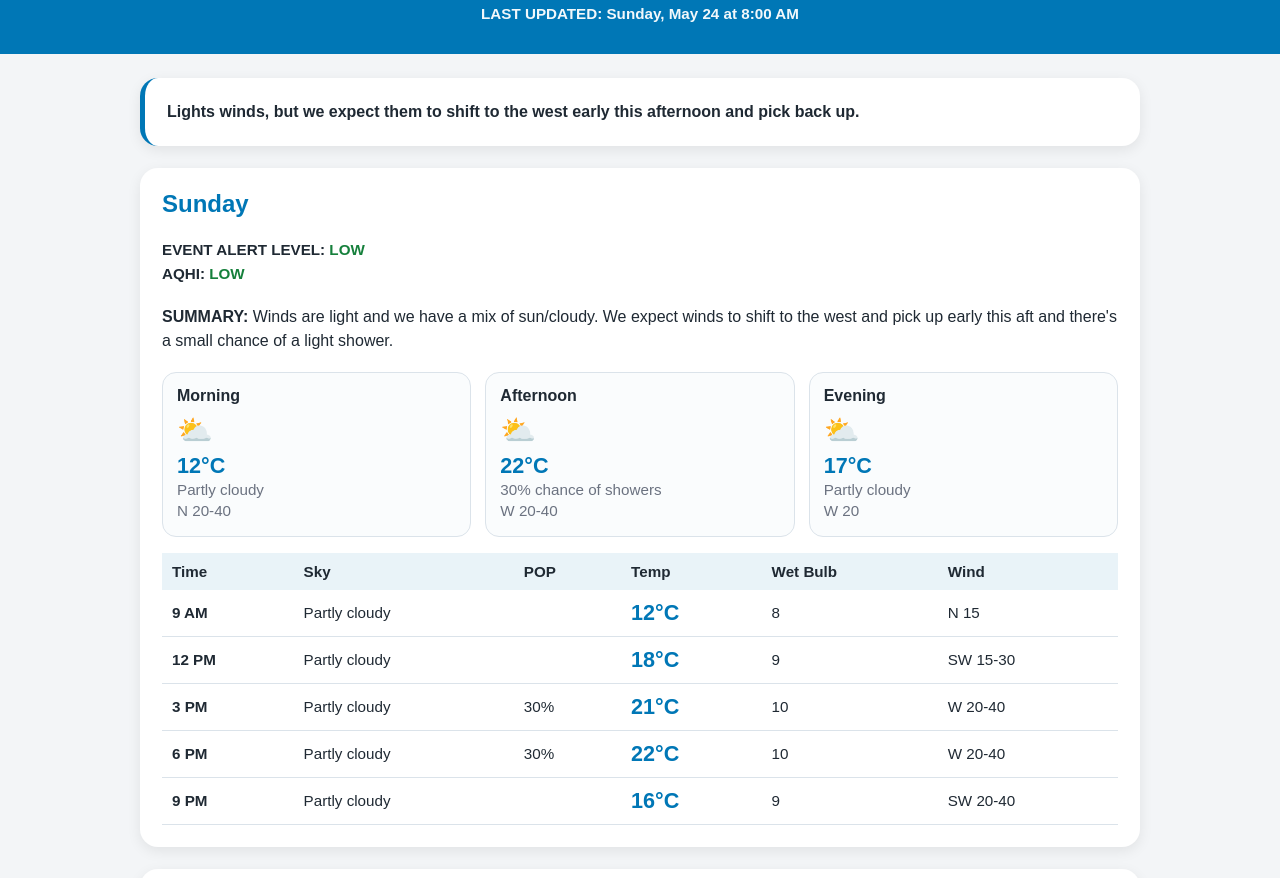
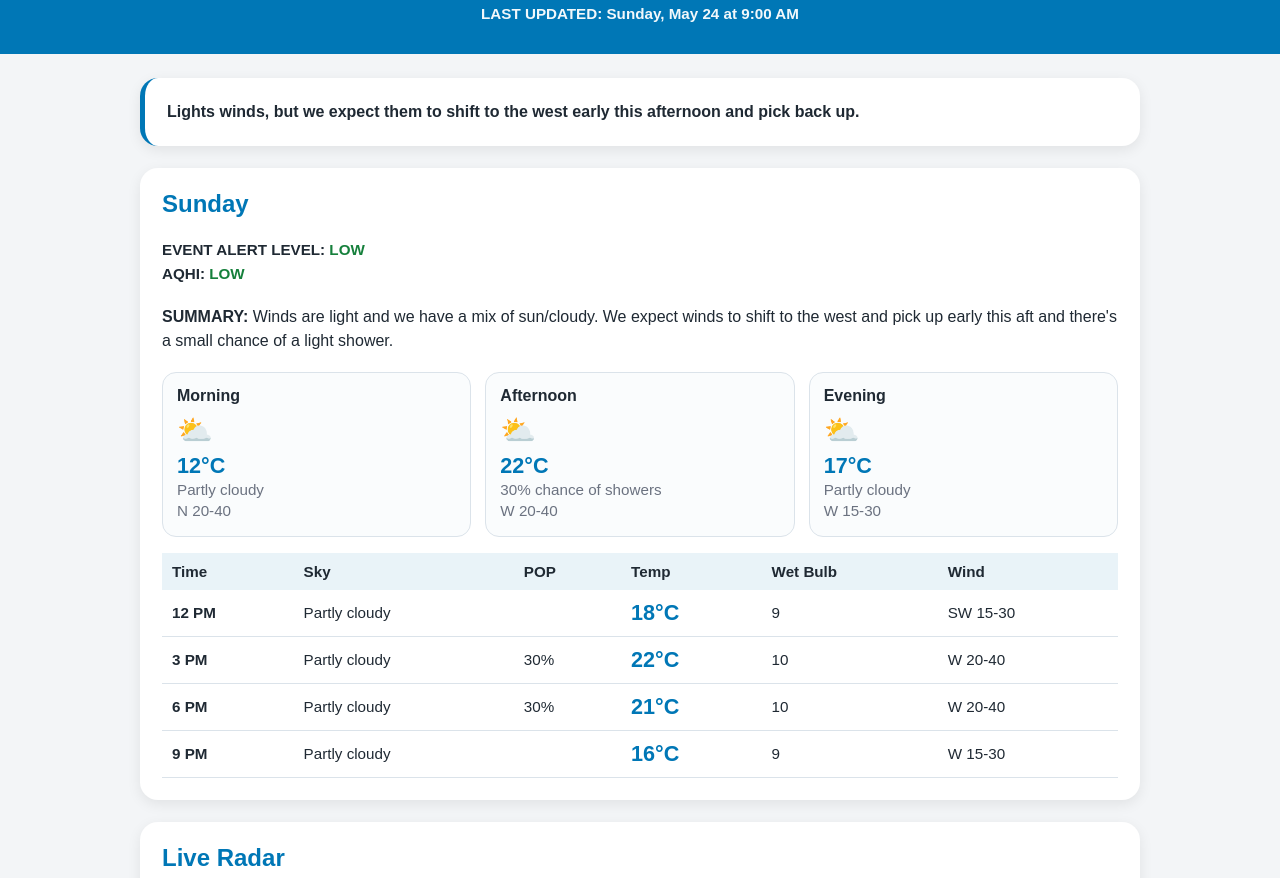
Before and after one commit to tiffanylizee/calgary-marathon-forecast, a plain HTML site: page index.html in a window 1280 px wide. Shown: the part 72-950 px from the top of the page. Drawn offline with Linux system fonts and the light colour scheme.

Commit message:
Update index.html

```diff
--- a/index.html
+++ b/index.html
@@ -204,7 +204,7 @@
   <section class="hero">
     <h1>Calgary Marathon Forecast</h1>
     <div class="updated">
-      LAST UPDATED: Sunday, May 24 at 8:00 AM
+      LAST UPDATED: Sunday, May 24 at 9:00 AM
     </div>
   </section>
 
@@ -256,7 +256,7 @@
           <div class="temp">17°C</div>
           <div class="details">
             Partly cloudy<br>
-            W 20
+            W 15-30
           </div>
         </div>
 
@@ -272,11 +272,10 @@
           <th>Wind</th>
         </tr>
 
-        <tr><td class="time">9 AM</td><td>Partly cloudy</td><td></td><td class="temp">12°C</td><td>8</td><td>N 15</td></tr>
         <tr><td class="time">12 PM</td><td>Partly cloudy</td><td></td><td class="temp">18°C</td><td>9</td><td>SW 15-30</td></tr>
-        <tr><td class="time">3 PM</td><td>Partly cloudy</td><td>30%</td><td class="temp">21°C</td><td>10</td><td>W 20-40</td></tr>
-        <tr><td class="time">6 PM</td><td>Partly cloudy</td><td>30%</td><td class="temp">22°C</td><td>10</td><td>W 20-40</td></tr>
-        <tr><td class="time">9 PM</td><td>Partly cloudy</td><td></td><td class="temp">16°C</td><td>9</td><td>SW 20-40</td></tr>
+        <tr><td class="time">3 PM</td><td>Partly cloudy</td><td>30%</td><td class="temp">22°C</td><td>10</td><td>W 20-40</td></tr>
+        <tr><td class="time">6 PM</td><td>Partly cloudy</td><td>30%</td><td class="temp">21°C</td><td>10</td><td>W 20-40</td></tr>
+        <tr><td class="time">9 PM</td><td>Partly cloudy</td><td></td><td class="temp">16°C</td><td>9</td><td>W 15-30</td></tr>
       </table>
     </section>
 
```
